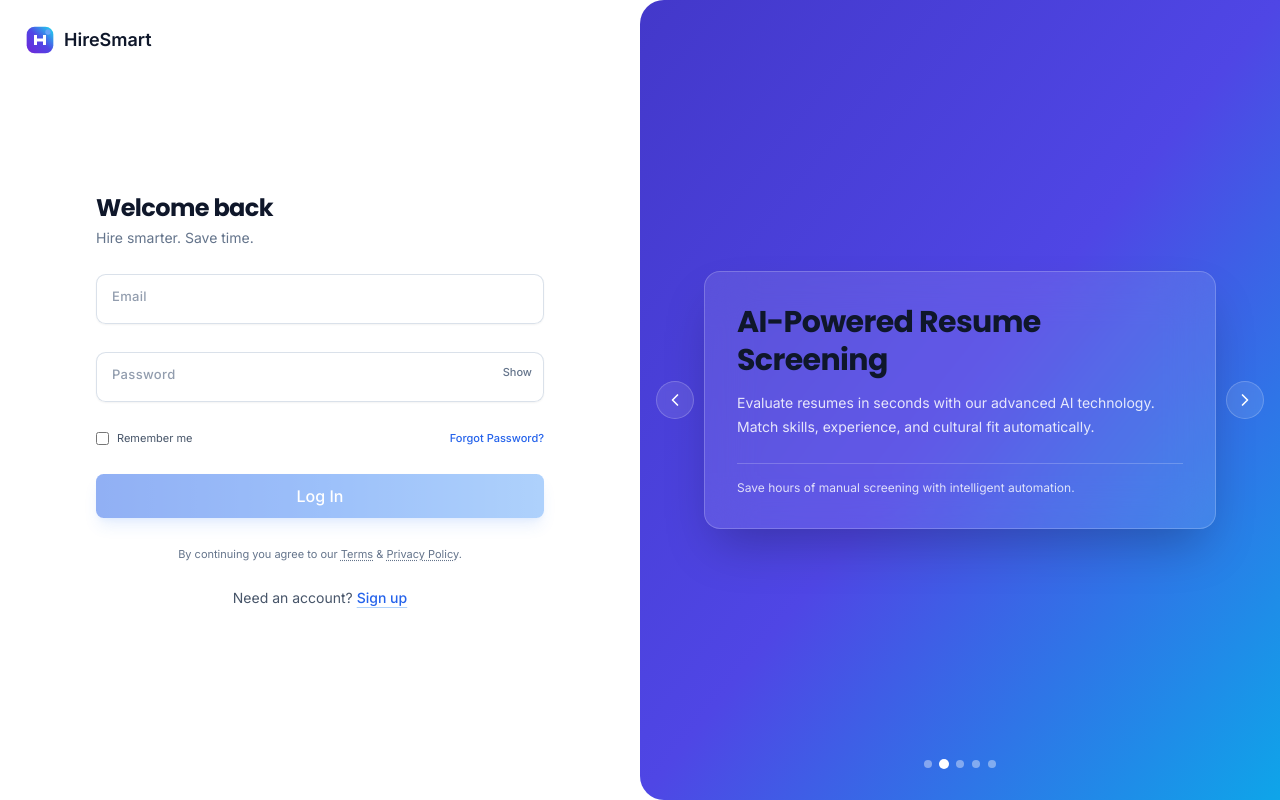
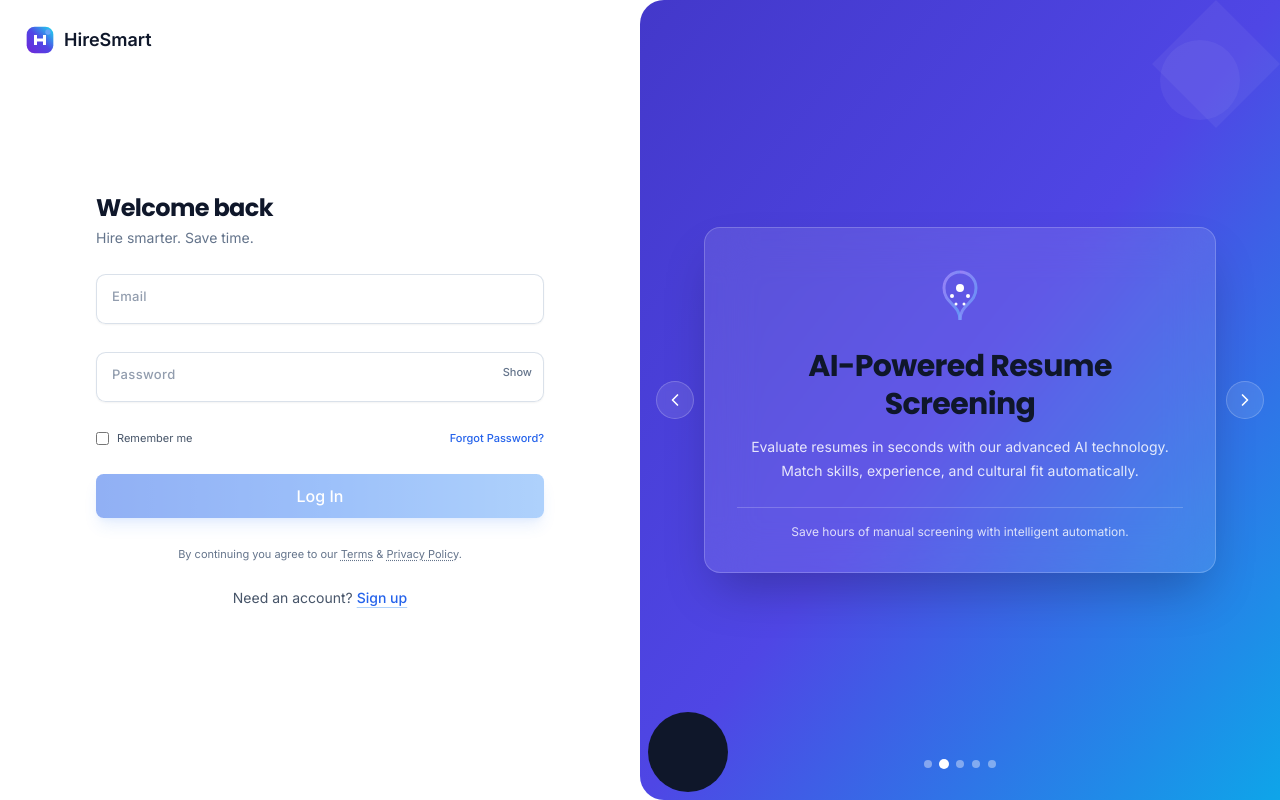
Before and after one commit to krishang2205/HireSmart, a React (Vite) app: page /auth/login in a window 1280 px wide. Built offline with nearby package versions, Linux system fonts and the light colour scheme.

Commit message:
added themed illustrations and decorative elements to auth carousel

```diff
--- a/src/components/auth/AuthCarousel.tsx
+++ b/src/components/auth/AuthCarousel.tsx
@@ -1,12 +1,20 @@
 import React, { useState, useEffect } from 'react';
 import { ChevronLeft, ChevronRight } from 'lucide-react';
+import {
+  ResumeScreeningIcon,
+  AIBrainIcon,
+  TeamIcon,
+  AnalyticsIcon,
+  SuccessIcon,
+  DecorativeShapes
+} from './AuthIllustrations';
 
 interface Slide {
   id: number;
   title: string;
   description: string;
   bottomText: string;
-  image?: string;
+  icon: React.ComponentType<{ className?: string }>;
 }
 
 const slides: Slide[] = [
@@ -14,31 +22,36 @@ const slides: Slide[] = [
     id: 1,
     title: "Connecting Talent to Opportunities",
     description: "Discover endless opportunities on HireSmart, where AI helps recruiters and teams shortlist the right talent in seconds.",
-    bottomText: "Upload resumes, match skills, and collaborate with your hiring team."
+    bottomText: "Upload resumes, match skills, and collaborate with your hiring team.",
+    icon: ResumeScreeningIcon
   },
   {
     id: 2,
     title: "AI-Powered Resume Screening",
     description: "Evaluate resumes in seconds with our advanced AI technology. Match skills, experience, and cultural fit automatically.",
-    bottomText: "Save hours of manual screening with intelligent automation."
+    bottomText: "Save hours of manual screening with intelligent automation.",
+    icon: AIBrainIcon
   },
   {
     id: 3,
     title: "Smart Candidate Matching",
     description: "Our AI analyzes job requirements and candidate profiles to find the perfect match for your organization.",
-    bottomText: "Get the best candidates ranked by relevance and fit."
+    bottomText: "Get the best candidates ranked by relevance and fit.",
+    icon: SuccessIcon
   },
   {
     id: 4,
     title: "Collaborative Hiring Process",
     description: "Work together with your team to review candidates, share feedback, and make informed hiring decisions.",
-    bottomText: "Streamline your hiring workflow with team collaboration tools."
+    bottomText: "Streamline your hiring workflow with team collaboration tools.",
+    icon: TeamIcon
   },
   {
     id: 5,
     title: "Data-Driven Insights",
     description: "Get detailed analytics and insights about your hiring process, candidate pipeline, and team performance.",
-    bottomText: "Make better hiring decisions with comprehensive reporting."
+    bottomText: "Make better hiring decisions with comprehensive reporting.",
+    icon: AnalyticsIcon
   }
 ];
 
@@ -65,23 +78,33 @@ export const AuthCarousel: React.FC = () => {
     setCurrentSlide((prev) => (prev + 1) % slides.length);
   };
 
+  const CurrentIcon = slides[currentSlide].icon;
+
   return (
     <div className="relative h-full w-full">
       {/* Background gradients */}
       <div className="absolute inset-0 bg-[radial-gradient(1200px_800px_at_80%_-10%,rgba(99,102,241,0.25),transparent_60%),radial-gradient(900px_600px_at_0%_110%,rgba(56,189,248,0.25),transparent_60%)]" />
       <div className="absolute inset-0 bg-gradient-to-br from-indigo-700 via-indigo-600 to-sky-500" />
 
+      {/* Decorative shapes */}
+      <DecorativeShapes />
+
       {/* Content */}
       <div className="relative z-10 h-full flex items-center justify-center p-12">
         <div className="max-w-lg bg-white/10 backdrop-blur-xl border border-white/20 rounded-2xl p-8 text-white shadow-2xl">
-          <h2 className="text-3xl font-extrabold leading-tight transition-all duration-500">
+          {/* Icon */}
+          <div className="flex justify-center mb-6">
+            <CurrentIcon className="w-16 h-16" />
+          </div>
+
+          <h2 className="text-3xl font-extrabold leading-tight transition-all duration-500 text-center">
             {slides[currentSlide].title}
           </h2>
-          <p className="mt-3 text-sm/6 text-white/85 transition-all duration-500">
+          <p className="mt-3 text-sm/6 text-white/85 transition-all duration-500 text-center">
             {slides[currentSlide].description}
           </p>
           <div className="mt-6 h-px w-full bg-white/20" />
-          <p className="mt-4 text-xs text-white/80 transition-all duration-500">
+          <p className="mt-4 text-xs text-white/80 transition-all duration-500 text-center">
             {slides[currentSlide].bottomText}
           </p>
         </div>
--- /dev/null
+++ b/src/components/auth/AuthIllustrations.tsx
@@ -0,0 +1,116 @@
+import React from 'react';
+
+// Illustration 1: Resume Screening
+export const ResumeScreeningIcon: React.FC<{ className?: string }> = ({ className = 'w-16 h-16' }) => (
+  <svg className={className} viewBox="0 0 64 64" fill="none" xmlns="http://www.w3.org/2000/svg">
+    <defs>
+      <linearGradient id="grad1" x1="0%" y1="0%" x2="100%" y2="100%">
+        <stop offset="0%" stopColor="#A78BFA" stopOpacity="0.8"/>
+        <stop offset="100%" stopColor="#60A5FA" stopOpacity="0.8"/>
+      </linearGradient>
+    </defs>
+    <rect x="8" y="8" width="48" height="48" rx="8" fill="url(#grad1)" stroke="white" strokeWidth="2"/>
+    <path d="M16 20h32M16 28h24M16 36h20M16 44h16" stroke="white" strokeWidth="2" strokeLinecap="round"/>
+    <circle cx="44" cy="28" r="3" fill="white"/>
+    <circle cx="40" cy="36" r="2" fill="white"/>
+    <circle cx="36" cy="44" r="1.5" fill="white"/>
+  </svg>
+);
+
+// Illustration 2: AI Brain
+export const AIBrainIcon: React.FC<{ className?: string }> = ({ className = 'w-16 h-16' }) => (
+  <svg className={className} viewBox="0 0 64 64" fill="none" xmlns="http://www.w3.org/2000/svg">
+    <defs>
+      <linearGradient id="grad2" x1="0%" y1="0%" x2="100%" y2="100%">
+        <stop offset="0%" stopColor="#A78BFA" stopOpacity="0.8"/>
+        <stop offset="100%" stopColor="#60A5FA" stopOpacity="0.8"/>
+      </linearGradient>
+    </defs>
+    <path d="M32 12c-8 0-16 6-16 16 0 8 4 12 8 16 4 4 8 8 8 16" stroke="url(#grad2)" strokeWidth="3" fill="none"/>
+    <path d="M32 12c8 0 16 6 16 16 0 8-4 12-8 16-4 4-8 8-8 16" stroke="url(#grad2)" strokeWidth="3" fill="none"/>
+    <circle cx="32" cy="28" r="4" fill="white"/>
+    <circle cx="24" cy="36" r="2" fill="white"/>
+    <circle cx="40" cy="36" r="2" fill="white"/>
+    <circle cx="28" cy="44" r="1.5" fill="white"/>
+    <circle cx="36" cy="44" r="1.5" fill="white"/>
+  </svg>
+);
+
+// Illustration 3: Team Collaboration
+export const TeamIcon: React.FC<{ className?: string }> = ({ className = 'w-16 h-16' }) => (
+  <svg className={className} viewBox="0 0 64 64" fill="none" xmlns="http://www.w3.org/2000/svg">
+    <defs>
+      <linearGradient id="grad3" x1="0%" y1="0%" x2="100%" y2="100%">
+        <stop offset="0%" stopColor="#A78BFA" stopOpacity="0.8"/>
+        <stop offset="100%" stopColor="#60A5FA" stopOpacity="0.8"/>
+      </linearGradient>
+    </defs>
+    <circle cx="32" cy="20" r="8" fill="url(#grad3)" stroke="white" strokeWidth="2"/>
+    <circle cx="16" cy="40" r="6" fill="url(#grad3)" stroke="white" strokeWidth="2"/>
+    <circle cx="48" cy="40" r="6" fill="url(#grad3)" stroke="white" strokeWidth="2"/>
+    <path d="M24 36l8-8M40 36l-8-8" stroke="white" strokeWidth="2" strokeLinecap="round"/>
+    <circle cx="32" cy="20" r="3" fill="white"/>
+    <circle cx="16" cy="40" r="2" fill="white"/>
+    <circle cx="48" cy="40" r="2" fill="white"/>
+  </svg>
+);
+
+// Illustration 4: Analytics Dashboard
+export const AnalyticsIcon: React.FC<{ className?: string }> = ({ className = 'w-16 h-16' }) => (
+  <svg className={className} viewBox="0 0 64 64" fill="none" xmlns="http://www.w3.org/2000/svg">
+    <defs>
+      <linearGradient id="grad4" x1="0%" y1="0%" x2="100%" y2="100%">
+        <stop offset="0%" stopColor="#A78BFA" stopOpacity="0.8"/>
+        <stop offset="100%" stopColor="#60A5FA" stopOpacity="0.8"/>
+      </linearGradient>
+    </defs>
+    <rect x="8" y="8" width="48" height="48" rx="8" fill="url(#grad4)" stroke="white" strokeWidth="2"/>
+    <path d="M16 48V32M24 48V24M32 48V28M40 48V20M48 48V36" stroke="white" strokeWidth="3" strokeLinecap="round"/>
+    <circle cx="16" cy="32" r="2" fill="white"/>
+    <circle cx="24" cy="24" r="2" fill="white"/>
+    <circle cx="32" cy="28" r="2" fill="white"/>
+    <circle cx="40" cy="20" r="2" fill="white"/>
+    <circle cx="48" cy="36" r="2" fill="white"/>
+  </svg>
+);
+
+// Illustration 5: Success/Checkmark
+export const SuccessIcon: React.FC<{ className?: string }> = ({ className = 'w-16 h-16' }) => (
+  <svg className={className} viewBox="0 0 64 64" fill="none" xmlns="http://www.w3.org/2000/svg">
+    <defs>
+      <linearGradient id="grad5" x1="0%" y1="0%" x2="100%" y2="100%">
+        <stop offset="0%" stopColor="#A78BFA" stopOpacity="0.8"/>
+        <stop offset="100%" stopColor="#60A5FA" stopOpacity="0.8"/>
+      </linearGradient>
+    </defs>
+    <circle cx="32" cy="32" r="24" fill="url(#grad5)" stroke="white" strokeWidth="2"/>
+    <path d="M20 32l8 8 16-16" stroke="white" strokeWidth="3" strokeLinecap="round" strokeLinejoin="round"/>
+  </svg>
+);
+
+// Background decorative elements
+export const DecorativeShapes: React.FC = () => (
+  <div className="absolute inset-0 overflow-hidden pointer-events-none">
+    {/* Floating circles */}
+    <div className="absolute top-10 right-10 w-20 h-20 bg-white/5 rounded-full animate-pulse" />
+    <div className="absolute bottom-20 left-8 w-12 h-12 bg-white/3 rounded-full animate-pulse delay-1000" />
+    <div className="absolute top-1/3 left-1/4 w-8 h-8 bg-white/4 rounded-full animate-pulse delay-500" />
+
+    {/* Abstract shapes */}
+    <svg className="absolute top-0 right-0 w-32 h-32 text-white/5" viewBox="0 0 128 128">
+      <path d="M64 0L128 64L64 128L0 64Z" fill="currentColor" />
+    </svg>
+    <svg className="absolute bottom-0 left-0 w-24 h-24 text-white/3" viewBox="0 0 96 96">
+      <circle cx="48" cy="48" r="40" fill="currentColor" />
+    </svg>
+  </div>
+);
+
+export default {
+  ResumeScreeningIcon,
+  AIBrainIcon,
+  TeamIcon,
+  AnalyticsIcon,
+  SuccessIcon,
+  DecorativeShapes
+};
```
